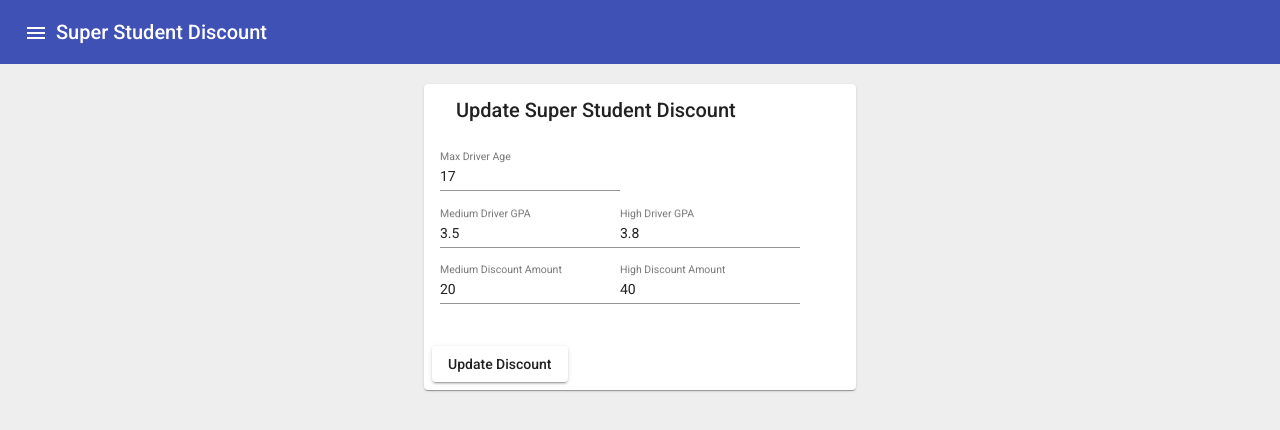
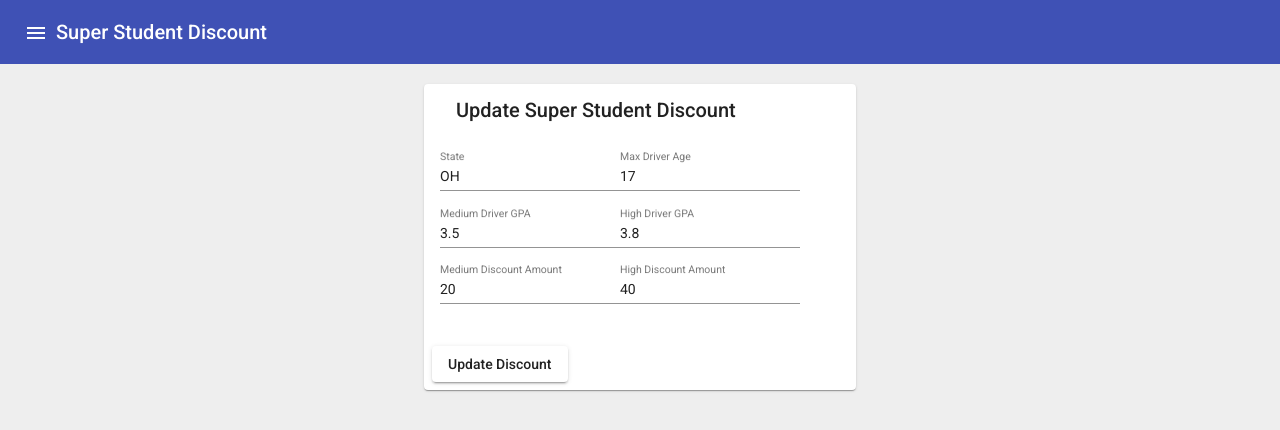
Before and after one commit to emandere/super-student-discount, an Angular app: page / in a window 1280 px wide. Shown: the top 430 px of the page. Built offline with nearby package versions, Linux system fonts and the light colour scheme.

Commit message:
Added State to frontend

```diff
--- a/src/app/models/Driver.ts
+++ b/src/app/models/Driver.ts
@@ -1,5 +1,6 @@
 export class Driver
 {
+    state:string;
     age:number;
     gpa:number;
     isenrolled:boolean;
--- a/src/app/models/SuperStudentDiscount.ts
+++ b/src/app/models/SuperStudentDiscount.ts
@@ -1,5 +1,6 @@
 export class SuperStudentDiscount
 {
+    state:string;
     driverage:number;
     drivermediumgpa:number;
     driverhighgpa:number;
--- a/src/app/test-discount-data/test-discount-data.component.html
+++ b/src/app/test-discount-data/test-discount-data.component.html
@@ -5,6 +5,10 @@
     </mat-card-header>
     <br/>
     <mat-card-content align="left">
+      <mat-form-field>
+        <input matInput [(ngModel)]="testdriver.state" placeholder="State">
+      </mat-form-field>
+      <br/>
       <mat-form-field>
           <input matInput [(ngModel)]="testdriver.age" placeholder="Age">
       </mat-form-field>
--- a/src/app/test-discount-data/test-discount-data.component.ts
+++ b/src/app/test-discount-data/test-discount-data.component.ts
@@ -12,6 +12,7 @@ export class TestDiscountDataComponent implements OnInit {
 
   ngOnInit(): void {
     this.testdriver = {
+      state: 'OH',
       age: 17,
       gpa: 3.0,
       isenrolled: true
--- a/src/app/update-discount-data/update-discount-data.component.html
+++ b/src/app/update-discount-data/update-discount-data.component.html
@@ -5,6 +5,9 @@
     </mat-card-header>
     <br/>
     <mat-card-content align="left">
+      <mat-form-field>
+        <input matInput [(ngModel)]="superStudentDiscountCreate.state" placeholder="State">
+      </mat-form-field>
       <mat-form-field>
           <input matInput [(ngModel)]="superStudentDiscountCreate.driverage" placeholder="Max Driver Age">
       </mat-form-field>
--- a/src/app/update-discount-data/update-discount-data.component.ts
+++ b/src/app/update-discount-data/update-discount-data.component.ts
@@ -14,6 +14,7 @@ export class UpdateDiscountDataComponent implements OnInit {
 
   ngOnInit(): void {
     this.superStudentDiscountCreate ={
+      state: "OH",
       driverage:17,
       drivermediumgpa :3.5,
       driverhighgpa :3.8,
```
